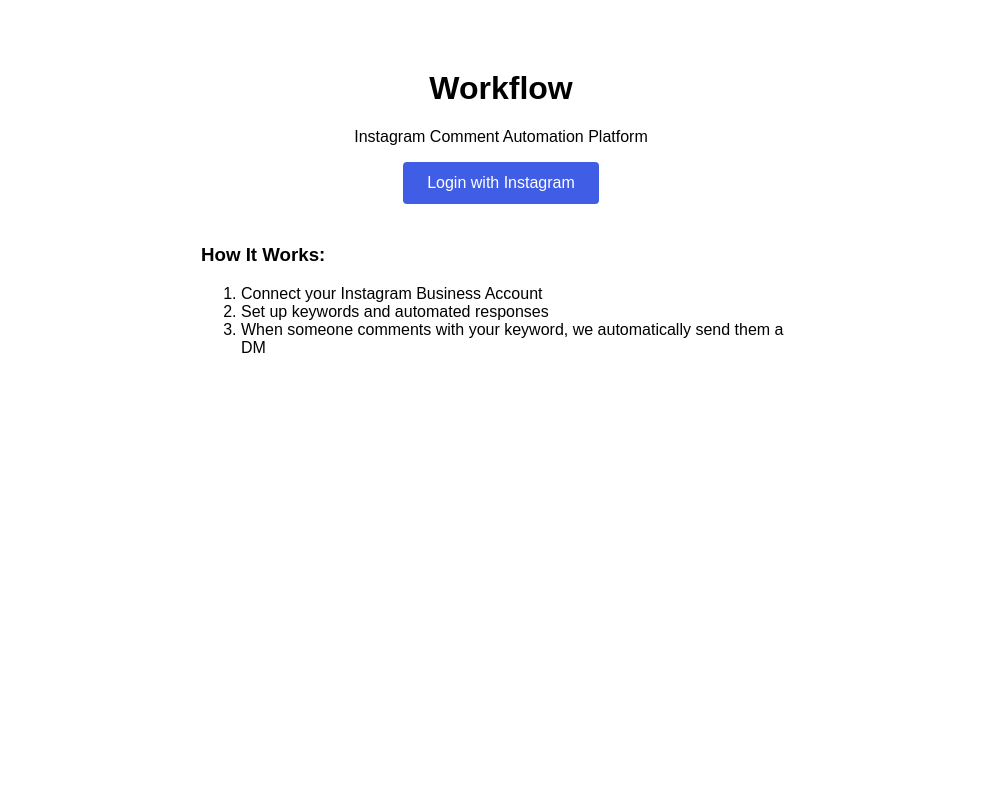
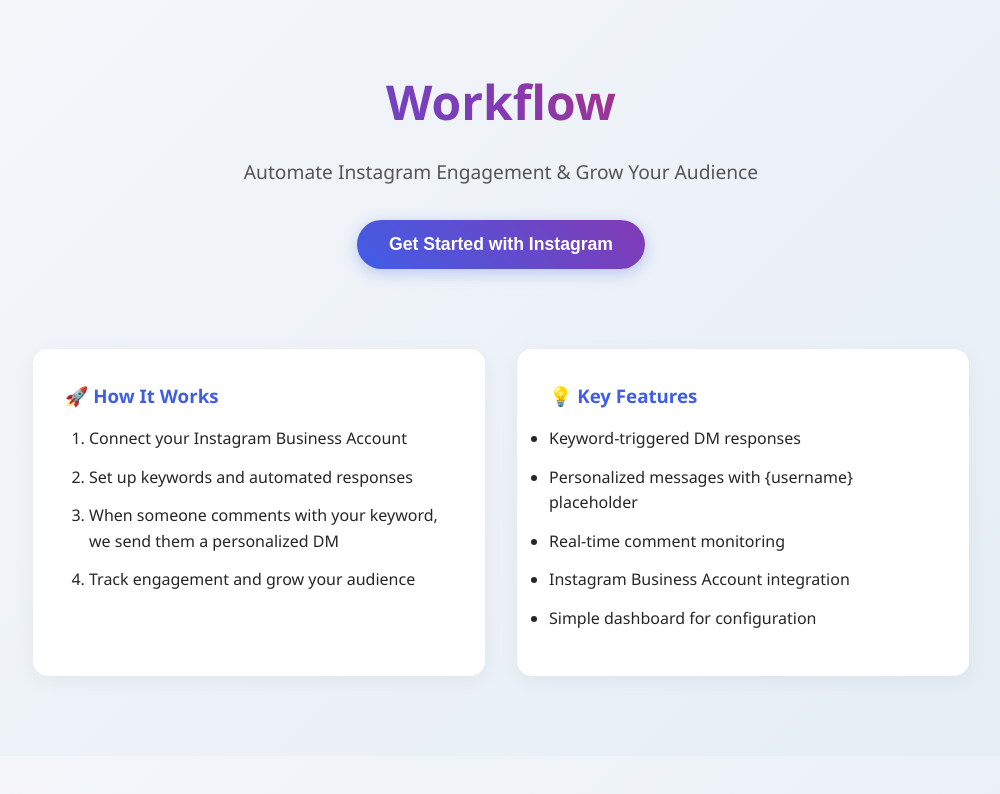
Before and after one commit to surya9634/work-flow-ig, a website: page public/index.html in a window 1280 px wide. Shown: the whole page, without its empty margins (139-1139 px from the left). Drawn offline with Linux system fonts and the light colour scheme.

Commit message:
Update index.html

```diff
--- a/public/index.html
+++ b/public/index.html
@@ -5,26 +5,131 @@
   <meta name="viewport" content="width=device-width, initial-scale=1.0">
   <title>Workflow - Instagram Automation</title>
   <style>
-    body { font-family: Arial, sans-serif; max-width: 600px; margin: 0 auto; padding: 20px; }
-    .container { text-align: center; margin-top: 50px; }
-    .btn { background-color: #405DE6; color: white; padding: 12px 24px;
-           border: none; border-radius: 4px; font-size: 16px; cursor: pointer; }
-    .features { margin-top: 40px; text-align: left; }
+    :root {
+      --primary: #405DE6;
+      --secondary: #833AB4;
+      --accent: #FD1D1D;
+      --light: #F5F5F5;
+      --dark: #262626;
+    }
+    * { box-sizing: border-box; margin: 0; padding: 0; }
+    body {
+      font-family: 'Segoe UI', Tahoma, Geneva, Verdana, sans-serif;
+      background: linear-gradient(135deg, #f5f7fa 0%, #e4edf5 100%);
+      color: var(--dark);
+      line-height: 1.6;
+    }
+    .container {
+      max-width: 1000px;
+      margin: 0 auto;
+      padding: 2rem;
+    }
+    header {
+      text-align: center;
+      padding: 2rem 0;
+    }
+    .logo {
+      font-size: 3rem;
+      font-weight: 800;
+      background: linear-gradient(45deg, var(--primary), var(--secondary), var(--accent));
+      -webkit-background-clip: text;
+      background-clip: text;
+      color: transparent;
+      margin-bottom: 1rem;
+    }
+    .tagline {
+      font-size: 1.2rem;
+      color: #555;
+      margin-bottom: 2rem;
+    }
+    .btn {
+      display: inline-block;
+      background: linear-gradient(45deg, var(--primary), var(--secondary));
+      color: white;
+      padding: 14px 32px;
+      border: none;
+      border-radius: 50px;
+      font-size: 1.1rem;
+      font-weight: 600;
+      cursor: pointer;
+      transition: transform 0.3s, box-shadow 0.3s;
+      box-shadow: 0 4px 15px rgba(64, 93, 230, 0.3);
+    }
+    .btn:hover {
+      transform: translateY(-3px);
+      box-shadow: 0 6px 20px rgba(64, 93, 230, 0.4);
+    }
+    .features {
+      display: grid;
+      grid-template-columns: repeat(auto-fit, minmax(300px, 1fr));
+      gap: 2rem;
+      margin: 3rem 0;
+    }
+    .feature-card {
+      background: white;
+      border-radius: 15px;
+      padding: 2rem;
+      box-shadow: 0 5px 20px rgba(0, 0, 0, 0.05);
+      transition: transform 0.3s;
+    }
+    .feature-card:hover {
+      transform: translateY(-5px);
+    }
+    .feature-card h3 {
+      color: var(--primary);
+      margin-bottom: 1rem;
+      display: flex;
+      align-items: center;
+      gap: 10px;
+    }
+    .feature-card ol {
+      padding-left: 1.5rem;
+    }
+    .feature-card li {
+      margin-bottom: 0.8rem;
+    }
+    footer {
+      text-align: center;
+      margin-top: 3rem;
+      padding: 1rem;
+      color: #777;
+      font-size: 0.9rem;
+    }
+    @media (max-width: 768px) {
+      .container { padding: 1rem; }
+      .logo { font-size: 2.5rem; }
+    }
   </style>
 </head>
 <body>
   <div class="container">
-    <h1>Workflow</h1>
-    <p>Instagram Comment Automation Platform</p>
-    <button class="btn" onclick="loginWithInstagram()">Login with Instagram</button>
+    <header>
+      <div class="logo">Workflow</div>
+      <p class="tagline">Automate Instagram Engagement & Grow Your Audience</p>
+      <button class="btn" onclick="loginWithInstagram()">Get Started with Instagram</button>
+    </header>
 
     <div class="features">
-      <h3>How It Works:</h3>
-      <ol>
-        <li>Connect your Instagram Business Account</li>
-        <li>Set up keywords and automated responses</li>
-        <li>When someone comments with your keyword, we automatically send them a DM</li>
-      </ol>
+      <div class="feature-card">
+        <h3>🚀 How It Works</h3>
+        <ol>
+          <li>Connect your Instagram Business Account</li>
+          <li>Set up keywords and automated responses</li>
+          <li>When someone comments with your keyword, we send them a personalized DM</li>
+          <li>Track engagement and grow your audience</li>
+        </ol>
+      </div>
+
+      <div class="feature-card">
+        <h3>💡 Key Features</h3>
+        <ul>
+          <li>Keyword-triggered DM responses</li>
+          <li>Personalized messages with {username} placeholder</li>
+          <li>Real-time comment monitoring</li>
+          <li>Instagram Business Account integration</li>
+          <li>Simple dashboard for configuration</li>
+        </ul>
+      </div>
     </div>
   </div>
 
@@ -36,7 +141,7 @@
     // Handle auth errors
     const urlParams = new URLSearchParams(window.location.search);
     if (urlParams.get('error') === 'auth_failed') {
-      alert('Instagram login failed. Please try again.');
+      alert('Instagram login failed. Please make sure you have a Business Account and try again.');
     }
   </script>
 </body>
```
